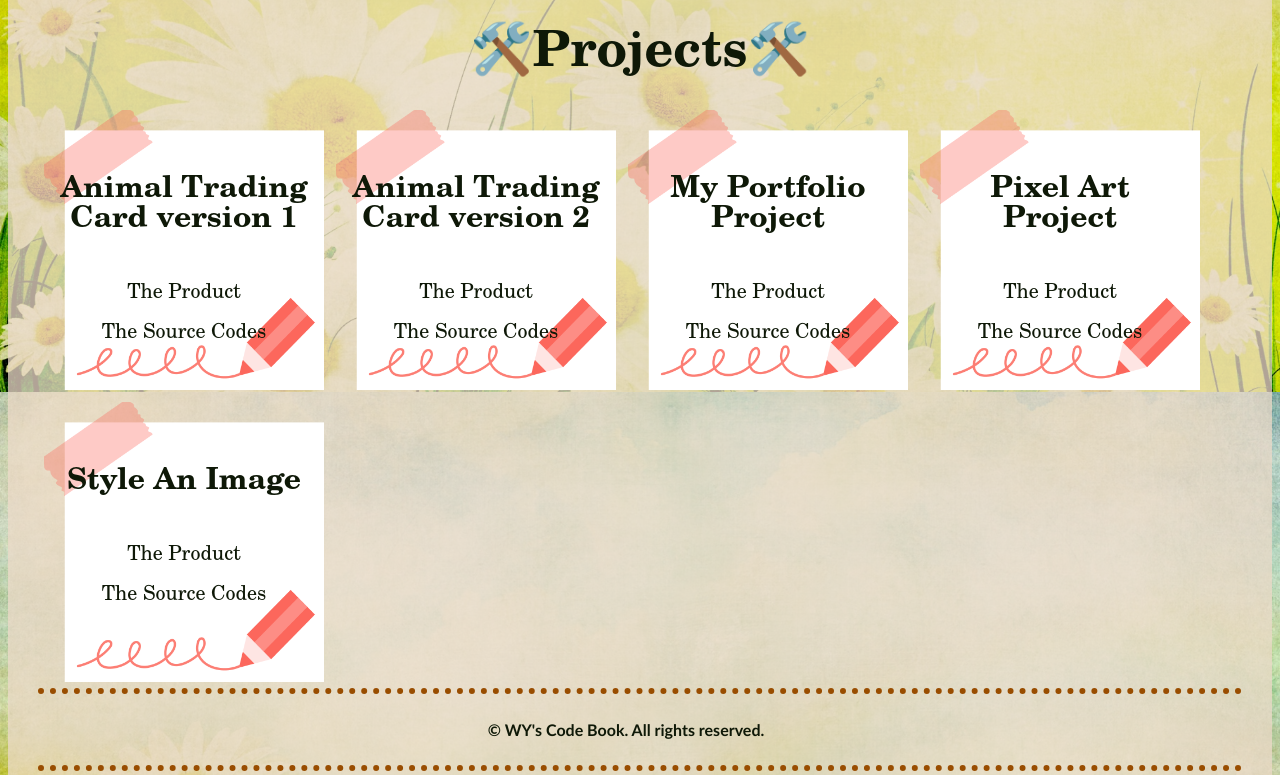
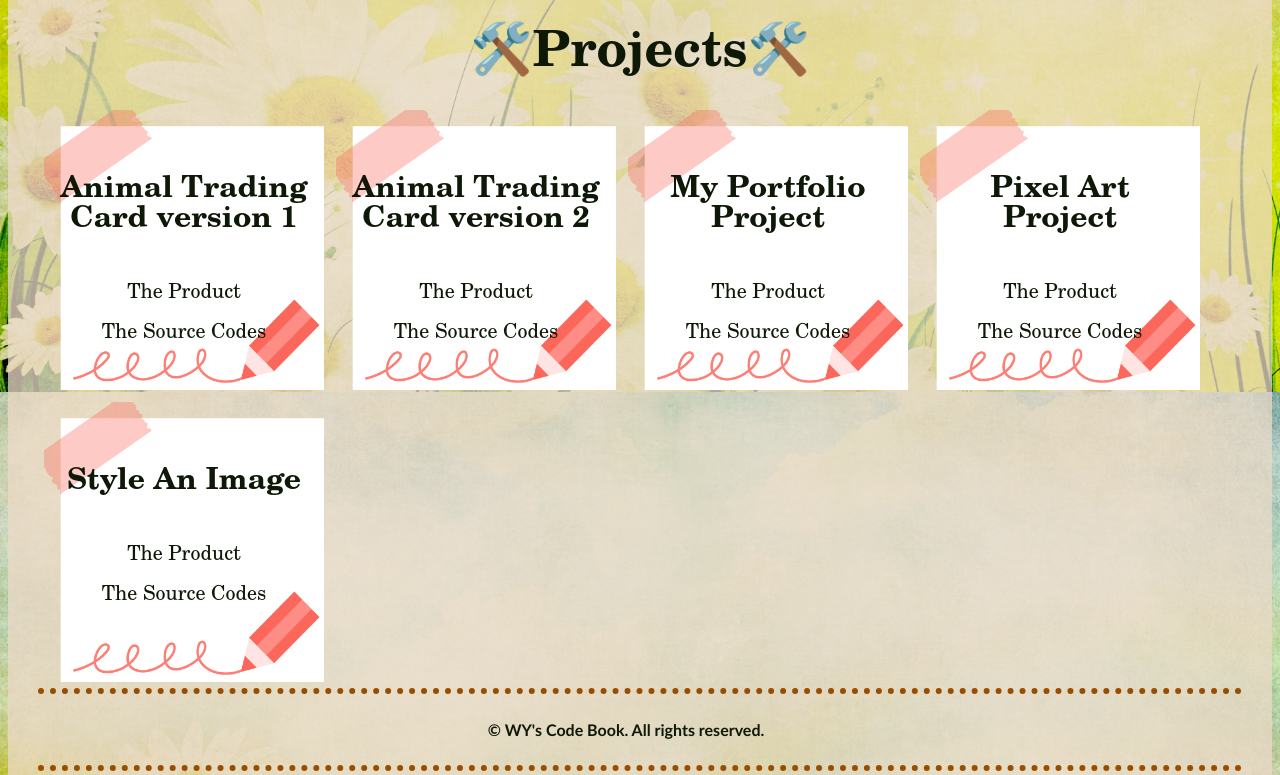
Before and after one commit to WYCodeBook/WYCodeBook.github.io, a Jekyll site: the page built from project/index.html, in a window 1280 px wide. Shown: the part 508-1283 px from the top of the page. Built offline with Jekyll 4.4.1, drawn with Linux system fonts in a browser that asks for light colours; some web fonts are replaced.

Commit message:
updated banner

```diff
--- a/css/style.css
+++ b/css/style.css
@@ -167,7 +167,7 @@
 
 .banner div {
   background-image: url(/img/pencilnote.png);
-  background-size: 290px 290px;
+  background-size: 300px 300px;
   background-repeat: no-repeat;
   background-position: center;
   width: 260px;
```
